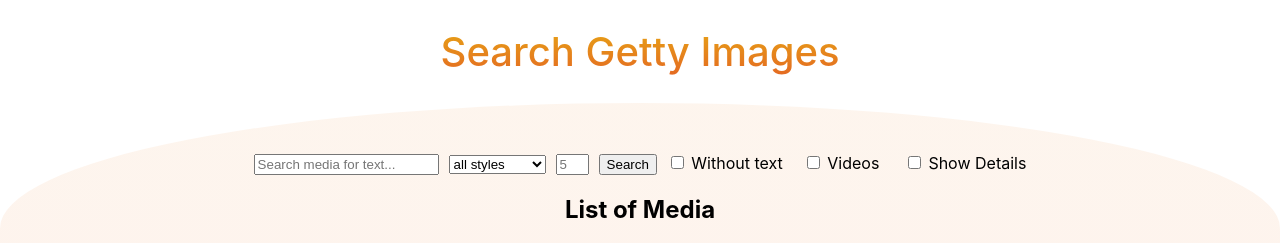
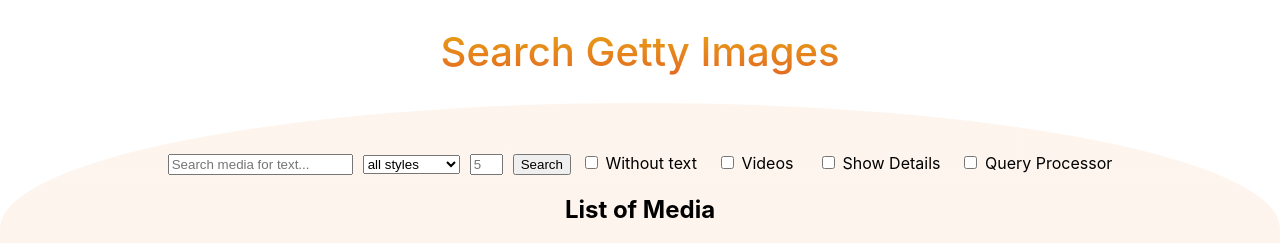
Before and after one commit to vineet-shekhawat/Getty-Search-Media-Results, a React (Create React App) app: page / in a window 1280 px wide. Shown: the top 243 px of the page. Built offline with nearby package versions, Linux system fonts and the light colour scheme; the HTML template or start-up script is replaced by a standard one.

Commit message:
query processor

```diff
--- a/package.json
+++ b/package.json
@@ -9,7 +9,8 @@
     "react": "^18.2.0",
     "react-dom": "^18.2.0",
     "react-photo-gallery": "^8.0.0",
-    "react-scripts": "4.0.3"
+    "react-scripts": "4.0.3",
+    "wink-pos-tagger": "^2.2.2"
   },
   "scripts": {
     "start": "react-scripts start",
--- a/src/components/FilterComponent.jsx
+++ b/src/components/FilterComponent.jsx
@@ -2,10 +2,12 @@
 import {gettyApiKey, gettyApiSecret, keywordForImagesWithText} from './constants';
 import Gallery from 'react-photo-gallery';
 const api = require("@vineetshekhawat/gettyimages-api");
+var posTagger = require( 'wink-pos-tagger' );
 
 function FilterComponent() {
 
     const [data, setData]  = useState([]);
+    const [taggers,SetTaggers] = useState(false);
     const [searchTerm,setSearchTerm] = useState("");
     const [style,setStyle] = useState("");
     const [textCheckBox, setTextCheckBox] = useState(false);
@@ -55,6 +57,17 @@
         }
     }
 
+    function filteredQuery() {
+        // Get the checkbox
+        var checkBox = document.getElementById("filterQuery");
+        // If the checkbox is checked, update state
+        if (checkBox.checked === true){
+            SetTaggers(true);
+        } else {
+            SetTaggers(false);
+        }
+    }
+
     function videoResultsCheckBoxStatus() {
         // Get the checkbox
         var checkBox = document.getElementById("videoCheckBox");
@@ -94,10 +107,29 @@
             return;
         }
 
+        //FetchQueryFromSearchTerm(); //national cookie day
+        var sq = "";
+        if(taggers)
+        {
+            var tagger = posTagger();
+            var tokens = tagger.tagSentence( searchTerm );
+            tokens = tokens.filter((token) => token.tag === "word");
+            tokens.map((token) => {
+                if (["NN", "NNS", "NNP", "NNPS"].includes(token.pos)) { //, "JJ", "JJR", "JJS"
+                    if(sq === "") sq = token.value;
+                    else sq = sq.concat(" ",token.value);
+                    return sq;
+                }
+            });
+        }
+
+        const query = sq ==="" ? searchTerm : sq;
+        //console.log('search term: '+ searchTerm, "post processing: ", query);
+
         if(videoCheckBox)
         {
             var searchVideosQuery = client.searchvideos().withPage(1).withPageSize(mediaCount); // add count of images
-            searchVideosQuery.withPhrase(searchTerm); // add search term
+            searchVideosQuery.withPhrase(query); // add search term
             const searchResponse = await searchVideosQuery.execute(); //fetch response
             setData(searchResponse.videos);
             console.log("response video", searchResponse.videos);
@@ -109,7 +141,7 @@
         var searchQuery = client.searchimagescreative().withPage(1).withPageSize(mediaCount); // add count of images
         if(textCheckBox) searchQuery.withExcludeKeywordId(keywordForImagesWithText); // exclude images with text
         if(style !== "" && style !== "all") searchQuery.withGraphicalStyle(style); // add graphic style if any
-        searchQuery.withSafeSearch(true).withPhrase(searchTerm); // add search term
+        searchQuery.withSafeSearch(true).withPhrase(query); // add search term
         const searchResponse = await searchQuery.execute(); //fetch response
         setData(searchResponse.images);
         document.getElementById("SearchButton").disabled = false;
@@ -147,7 +179,9 @@
                 <input type="checkbox" id="videoCheckBox" onClick={()=>videoResultsCheckBoxStatus()}/>
                 <label style= {{marginRight: '20px'}} id="videoCheckBox"> Videos </label>
                 <input type="checkbox" id="detailCheckBox" onClick={()=>detailCheckBoxStatus()}/>
-                <label id="detailCheckBox"> Show Details</label>
+                <label style= {{marginRight: '20px'}} id="detailCheckBox"> Show Details</label>
+                <input type="checkbox" id="filterQuery" onClick={()=>filteredQuery()}/>
+                <label id="filterQuery"> Query Processor</label>
             </div>
             <h2>List of Media</h2>
             <span>For best Results From Getty API: Use style as Photography and Without Text</span>
```
Also changed, not shown: 2 other files (tests, documents, lock files or other folders).
